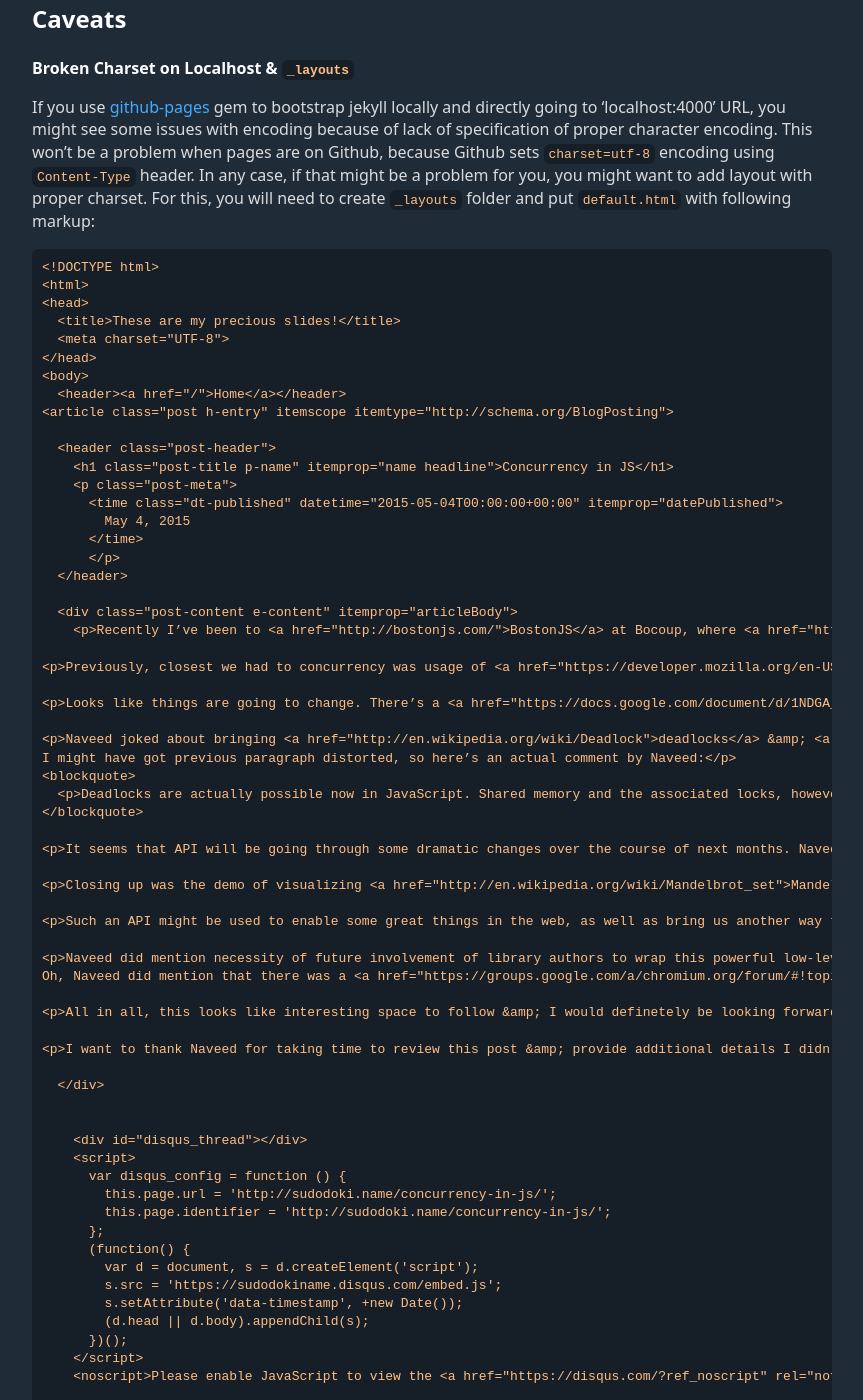
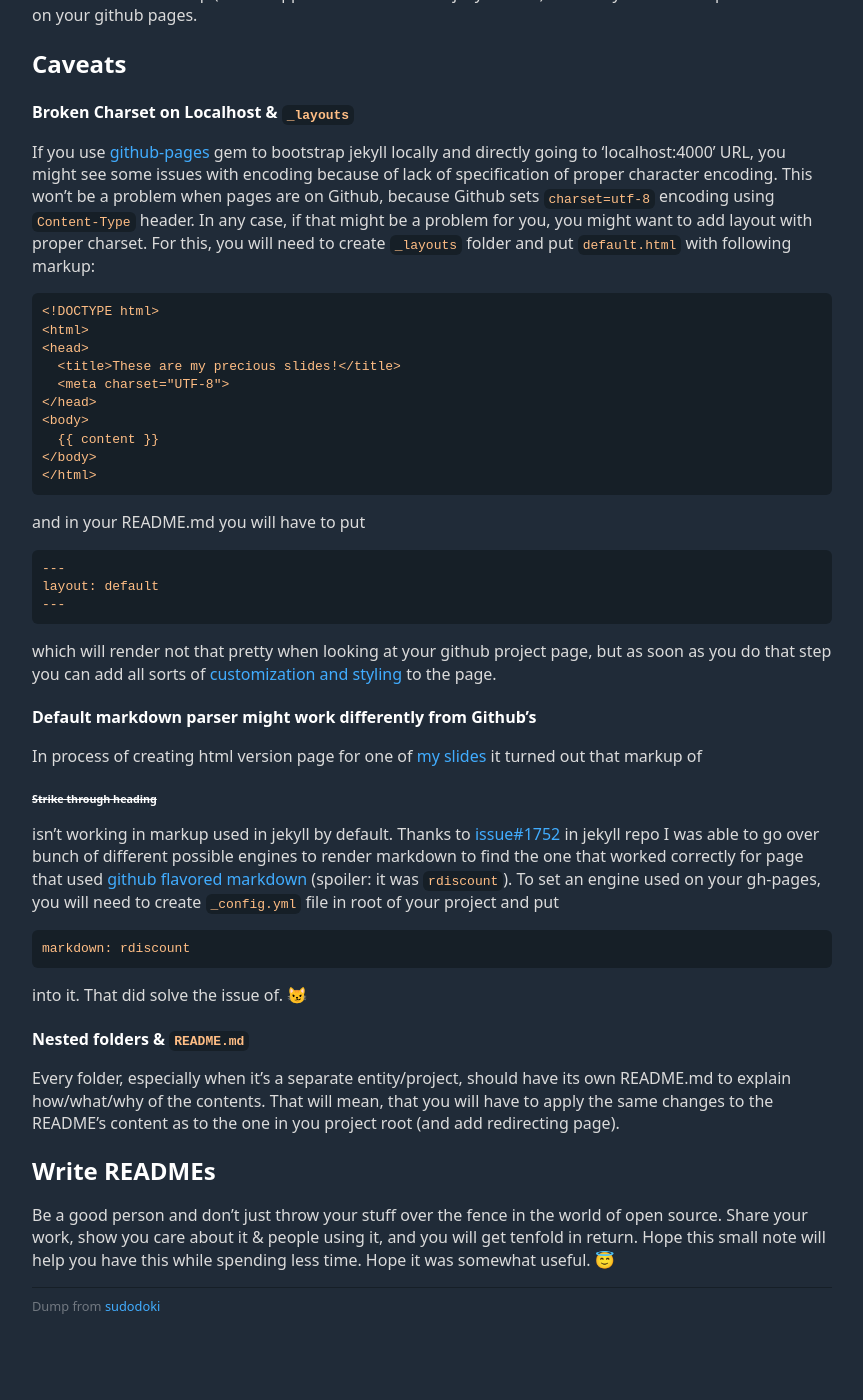
Before and after one commit to sudodoki/sudodoki.github.io, a Jekyll site: the page built from _posts/2015-05-14-readme-md-as-lazy-persons-html-page.markdown, in a window 1280 px wide and 1400 px high, scrolled down 1456 px. Shown: the whole window, without its empty margins (208-1071 px from the left). Built offline with Jekyll 4.4.1, drawn with Linux system fonts in a browser that asks for light colours; Markdown is read by kramdown in place of the engine named in the settings; comment, search, counter and statistics services are not loaded; after the commit the page ends 2792 px from its top, so only the background shows below that; part of the change alters nothing that is shown; some of the changed text lies outside the part shown.

Commit message:
Update 2015-05-14-readme-md-as-lazy-persons-html-page.markdown
fix escaping

````diff
--- a/_posts/2015-05-14-readme-md-as-lazy-persons-html-page.markdown
+++ b/_posts/2015-05-14-readme-md-as-lazy-persons-html-page.markdown
@@ -33,8 +33,8 @@ I turned to do this after I've seen I have different content in README.md & stat
 ## How to solve it?
 
 __Turn your README.md into static page!__
-Your repo is already on github, and whenever you push something to branch name `gh-pages` it's being build & published to `%username%.github.io/%reponame%` (given it's enabled in the repo's [settings](https://github.com/%username%/%reponame%/settings)). Only exception is your very own github space that resides in repo called `%username%.github.io` and will be using `master` branch to build stuff out.
-Github pages use [Jekyll](jekyllrb.com) - static site generator written in Ruby. There're some catches to it - you cannot run [plugins on Github pages](http://jekyllrb.com/docs/plugins/), Github is using some custom markdown parser, - maybe, something else, but those are minor considering how useful this feature is, providing static site hosting & ability to use markdown to create content (you can run your very own blog using Jekyll or [Octopress](http://octopress.org/) built on top of it and pay noone for that).
+Your repo is already on github, and whenever you push something to branch name `gh-pages` it's being build & published to `%username%.github.io/%reponame%` (given it's enabled in the repo's [settings](https://github.com/%username%/%reponame%/settings)). Only exception is your very own github space that resides in repo called `%username%.github.io` and will be using `master` branch to build stuff out. \[UPD 2020: you actually can now [customize](https://pages.github.com/) the branch & even tweak subfolder github pages are built from\].
+Github pages use [Jekyll](jekyllrb.com) - static site generator written in Ruby. There're some catches to it - you cannot run [plugins on Github pages](http://jekyllrb.com/docs/plugins/), Github is using some custom markdown parser, but those are minor considering how useful this feature is, providing static site hosting & ability to use markdown to create content (you can run your very own blog using Jekyll or [Octopress](http://octopress.org/) built on top of it and pay noone for that). \[UPD 2020: this blog is now using jekyll\]
 
 ## 'Code' to do that
 To signal Jekyll that some markdown needs processing, you add YAML syntax [FrontMatter](http://jekyllrb.com/docs/frontmatter/) in the very beginning, which can be as brief as two sets of triple dashes, separated by newline.
@@ -75,7 +75,7 @@ If you use [github-pages](https://github.com/github/pages-gem) gem to bootstrap
   <meta charset="UTF-8">
 </head>
 <body>
-  {{ content }}
+{% raw %}  {{ content }}{% endraw %}
 </body>
 </html>
 ```
````
